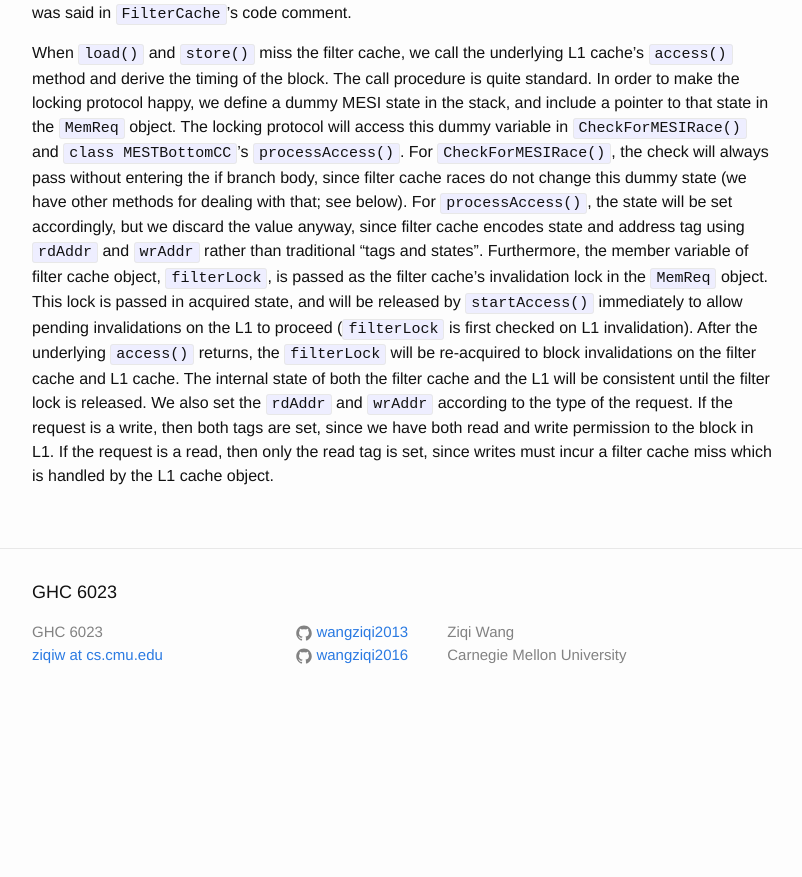
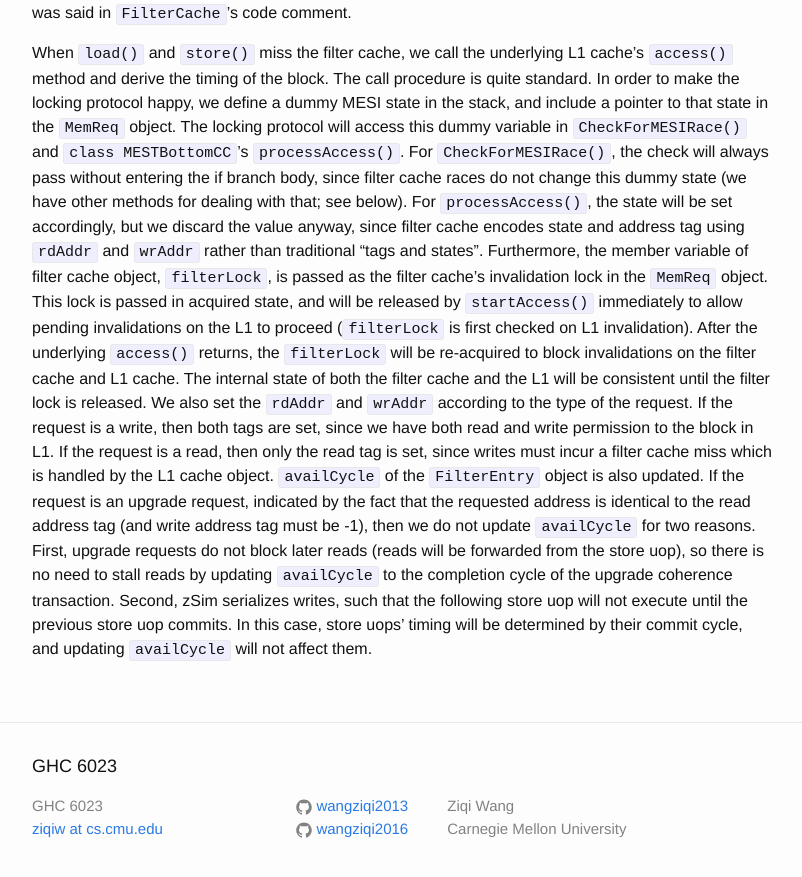
Before and after one commit to wangziqi2013/wangziqi2013.github.io, a Jekyll site: the page built from _posts/2020-01-09-understand-zsim-cache-cc.markdown, in a window 1280 px wide and 900 px high, scrolled down 9793 px. Shown: the top 877 px of the window, without its empty margins (238-1040 px from the left). Built offline with Jekyll 4.4.1, drawn with Linux system fonts in a browser that asks for light colours; before the commit the page ends 10519 px from its top, so only the background shows below that.

Commit message:
Adding avail cycle

```diff
--- a/_posts/2020-01-09-understand-zsim-cache-cc.markdown
+++ b/_posts/2020-01-09-understand-zsim-cache-cc.markdown
@@ -380,4 +380,10 @@ the `filterLock` will be re-acquired to block invalidations on the filter cache
 of both the filter cache and the L1 will be consistent until the filter lock is released. We also set the `rdAddr`
 and `wrAddr` according to the type of the request. If the request is a write, then both tags are set, since we have
 both read and write permission to the block in L1. If the request is a read, then only the read tag is set, since
-writes must incur a filter cache miss which is handled by the L1 cache object.
+writes must incur a filter cache miss which is handled by the L1 cache object. `availCycle` of the `FilterEntry` object
+is also updated. If the request is an upgrade request, indicated by the fact that the requested address is identical
+to the read address tag (and write address tag must be -1), then we do not update `availCycle` for two reasons. First,
+upgrade requests do not block later reads (reads will be forwarded from the store uop), so there is no need to stall
+reads by updating `availCycle` to the completion cycle of the upgrade coherence transaction. Second, zSim serializes
+writes, such that the following store uop will not execute until the previous store uop commits. In this case, store
+uops' timing will be determined by their commit cycle, and updating `availCycle` will not affect them.
```
